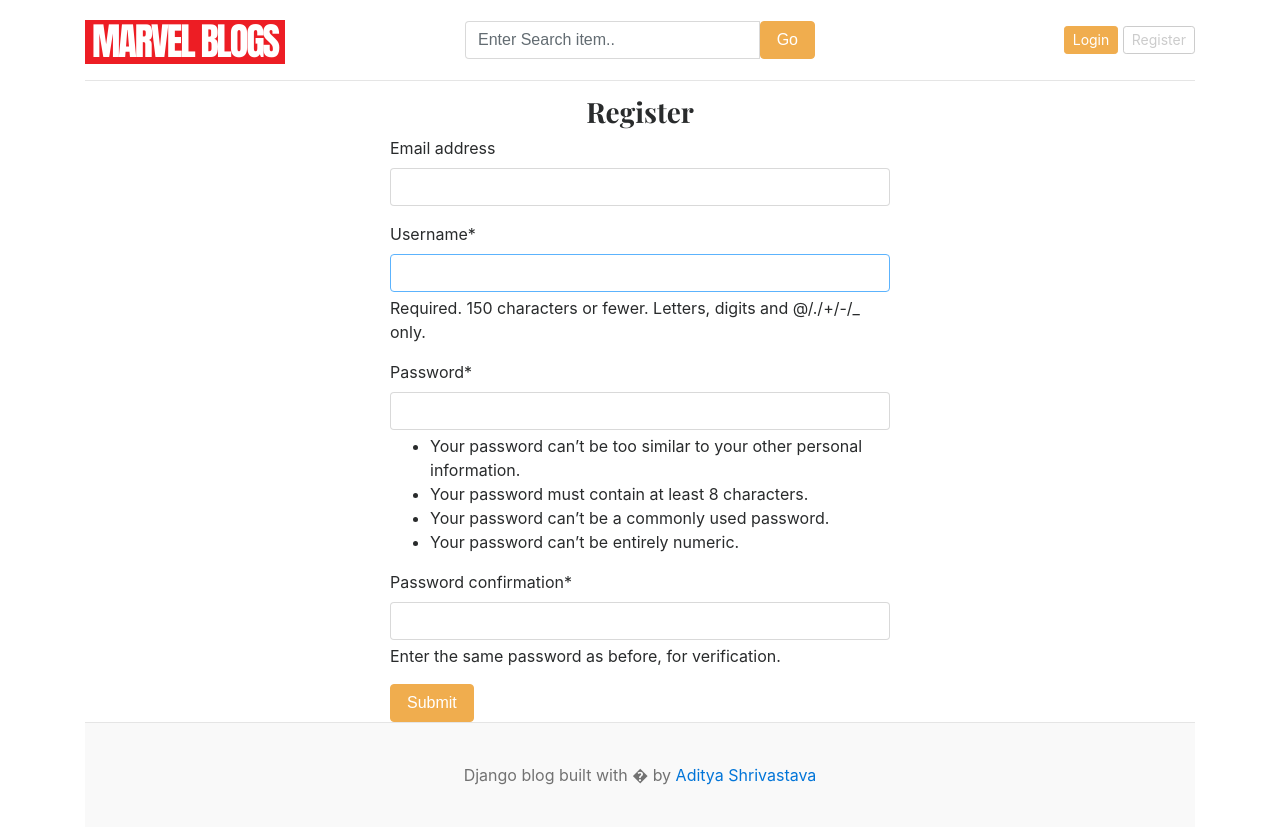
After one commit to adi290102/django-blog, a Django app: page /register/ in a window 1280 px wide. The commit adds this page. Run offline with Django 5.2, Linux system fonts and the light colour scheme; data that the repository does not hold is empty; some libraries are stand-ins or nearby versions.

Commit message:
registration and login

```diff
--- /dev/null
+++ b/blog_main/forms.py
@@ -0,0 +1,7 @@
+from django.contrib.auth.models import User
+from django.contrib.auth.forms import UserCreationForm
+
+class RegistrationForm(UserCreationForm):
+    class Meta:
+        model = User
+        fields = ('email','username','password1','password2')
--- a/blog_main/settings.py
+++ b/blog_main/settings.py
@@ -39,6 +39,8 @@ INSTALLED_APPS = [
     'django.contrib.staticfiles',
     'blogs',
     'assignments',
+    'crispy_forms',
+    'crispy_bootstrap4',
 ]
 
 MIDDLEWARE = [
@@ -126,3 +128,5 @@ STATICFILES_DIRS = [
 
 MEDIA_URL = '/media/'
 MEDIA_ROOT = BASE_DIR /'media'
+
+CRISPY_TEMPLATE_PACK = 'bootstrap4'
--- a/blog_main/urls.py
+++ b/blog_main/urls.py
@@ -24,8 +24,10 @@ urlpatterns = [
     path('admin/', admin.site.urls),
     path('',views.home,name='home'),
     path('category/',include('blogs.urls')),
-    path('<slug:slug>/',Blogsview.blogs, name='blogs'),
+    path('blogs/<slug:slug>/',Blogsview.blogs, name='blogs'),
     #Search endpoint
-    path('blogs/search/',Blogsview.search,name='search')
-
+    path('search/',Blogsview.search,name='search'),
+    path('register/',views.register,name='register'),
+    path('login/',views.login , name='login'),
+    path('logout/',views.logout,name='logout'),
 ] + static(settings.MEDIA_URL , document_root=settings.MEDIA_ROOT)
--- a/blog_main/views.py
+++ b/blog_main/views.py
@@ -1,6 +1,9 @@
-from django.shortcuts import render
+from django.shortcuts import render,redirect
 from blogs.models import Category,Blog
 from assignments.models import About
+from .forms import RegistrationForm
+from django.contrib.auth.forms import AuthenticationForm
+from django.contrib import auth
 def home(request):
     featured_posts = Blog.objects.filter(is_featured=True,status='Published')
     posts = Blog.objects.filter(is_featured=False,status='Published')
@@ -16,3 +19,43 @@ def home(request):
         'about':about,
     }
     return render(request,'home.html',context)
+
+
+def register(request):
+    #Register button functionality with respect to form.
+    if request.method == 'POST':
+        form = RegistrationForm(request.POST)
+        if form.is_valid():
+            form.save()
+            return redirect('register')
+        else:
+            print(form.errors)
+    else:
+        form = RegistrationForm()
+    context = {
+        'form':form,
+    }
+    return render(request,'register.html',context)
+
+#Login functionality.
+def login(request):
+    if request.method == "POST":
+        form = AuthenticationForm(request,request.POST)
+        if form.is_valid():
+            username = form.cleaned_data['username']
+            password = form.cleaned_data['password']
+
+            user = auth.authenticate(username=username,password=password)
+            if user is not None:
+                auth.login(request,user)
+            return redirect('home')
+    form = AuthenticationForm()
+    context = {
+        'form':form,
+    }
+    return render(request,'login.html',context)
+
+#Logout
+def logout(request):
+    auth.logout(request)
+    return redirect('home')
--- a/templates/base.html
+++ b/templates/base.html
@@ -27,8 +27,14 @@
             </form>
           </div>
           <div class="col-4 d-flex justify-content-end align-items-center">
-            <a class="btn btn-sm btn-warning" href="#">Sign In</a> &nbsp;
-            <a class="btn btn-sm btn-outline-secondary" href="#">Register</a>
+            {% if not user.is_authenticated %}
+            <a class="btn btn-sm btn-warning" href="{% url 'login' %}">Login</a> &nbsp;
+            <a class="btn btn-sm btn-outline-secondary" href="{% url 'register' %}">Register</a>
+            {% else %}
+            <span>Logged in as <h4>{{ user }}</h4> </span>
+            &emsp;
+            <span><a href="{% url 'logout' %}"> Logout </a></span>
+            {%endif%}
           </div>
         </div>
       </header>
--- /dev/null
+++ b/templates/register.html
@@ -0,0 +1,11 @@
+{% extends "base.html" %}
+
+{% block content%}
+{% load crispy_forms_tags %}
+<h3 class="text-center">Register</h3>
+<form action="{% url 'register' %}" method="POST" style="width:500px; margin:auto; ">
+    {% csrf_token %}
+    {{form | crispy }}
+    <button type="submit" class="btn btn-warning" >Submit</button>
+</form>
+{% endblock%}
```
Also changed, not shown: templates/login.html (added, +11 -0 lines).
